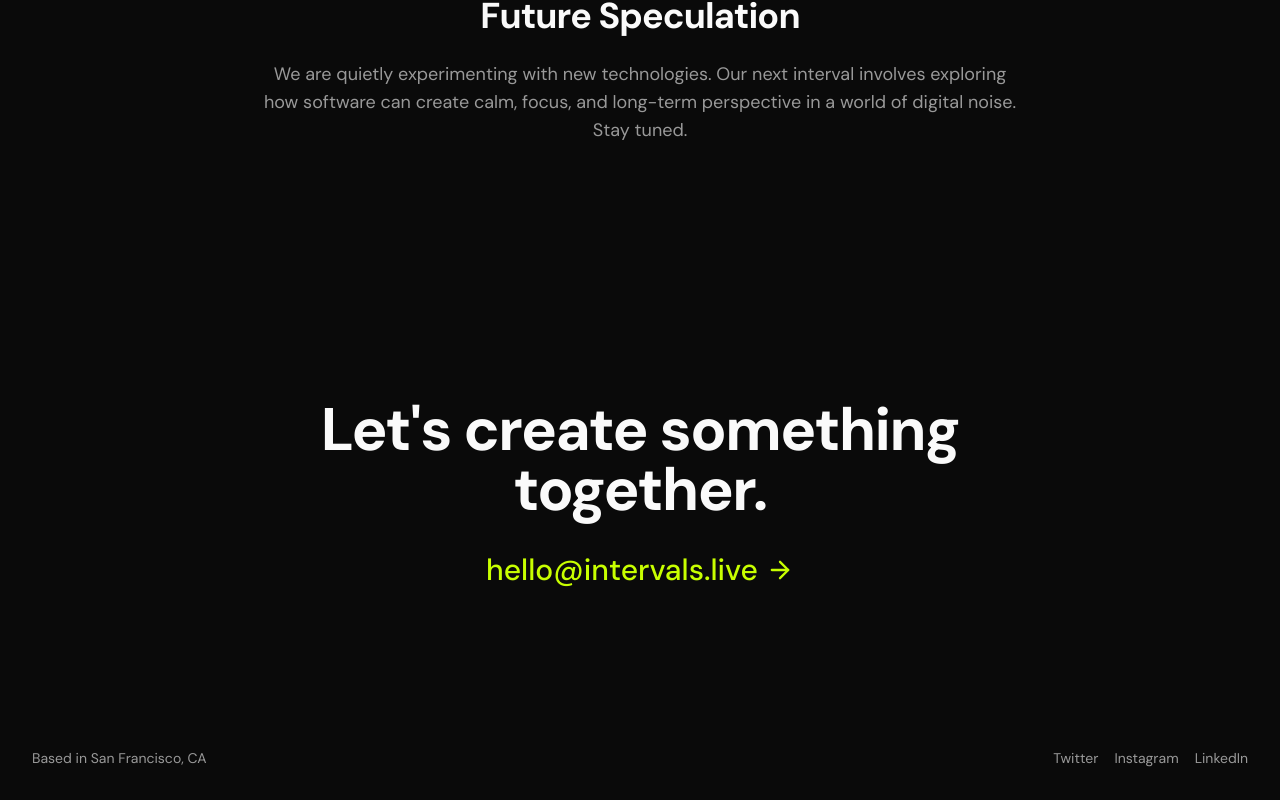
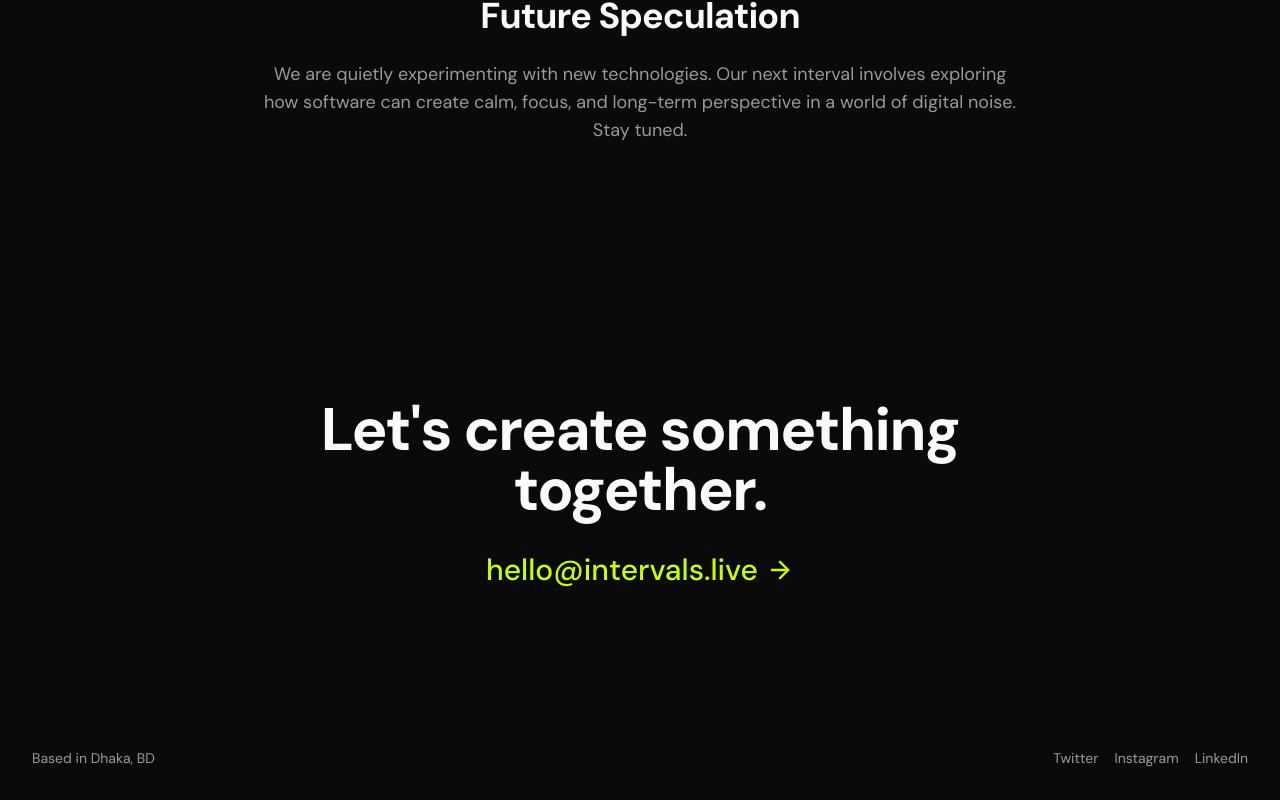
Before and after one commit to niloymajumder/Intervals, a Next.js app: page / in a window 1280 px wide. Shown: the part 3652-4452 px from the top of the page. Built offline with nearby package versions, Linux system fonts and the light colour scheme.

Commit message:
Update footer location

```diff
--- a/src/components/layout/footer.tsx
+++ b/src/components/layout/footer.tsx
@@ -5,7 +5,7 @@ export default function Footer() {
     <footer className="bg-transparent">
       <div className="container mx-auto px-6 md:px-8 py-8">
         <div className="flex flex-col sm:flex-row justify-between items-center text-sm text-muted-foreground gap-4">
-          <p>Based in San Francisco, CA</p>
+          <p>Based in Dhaka, BD</p>
           <div className="flex space-x-4">
             <a href="#" className="hover:text-foreground transition-colors">Twitter</a>
             <a href="#" className="hover:text-foreground transition-colors">Instagram</a>
```
